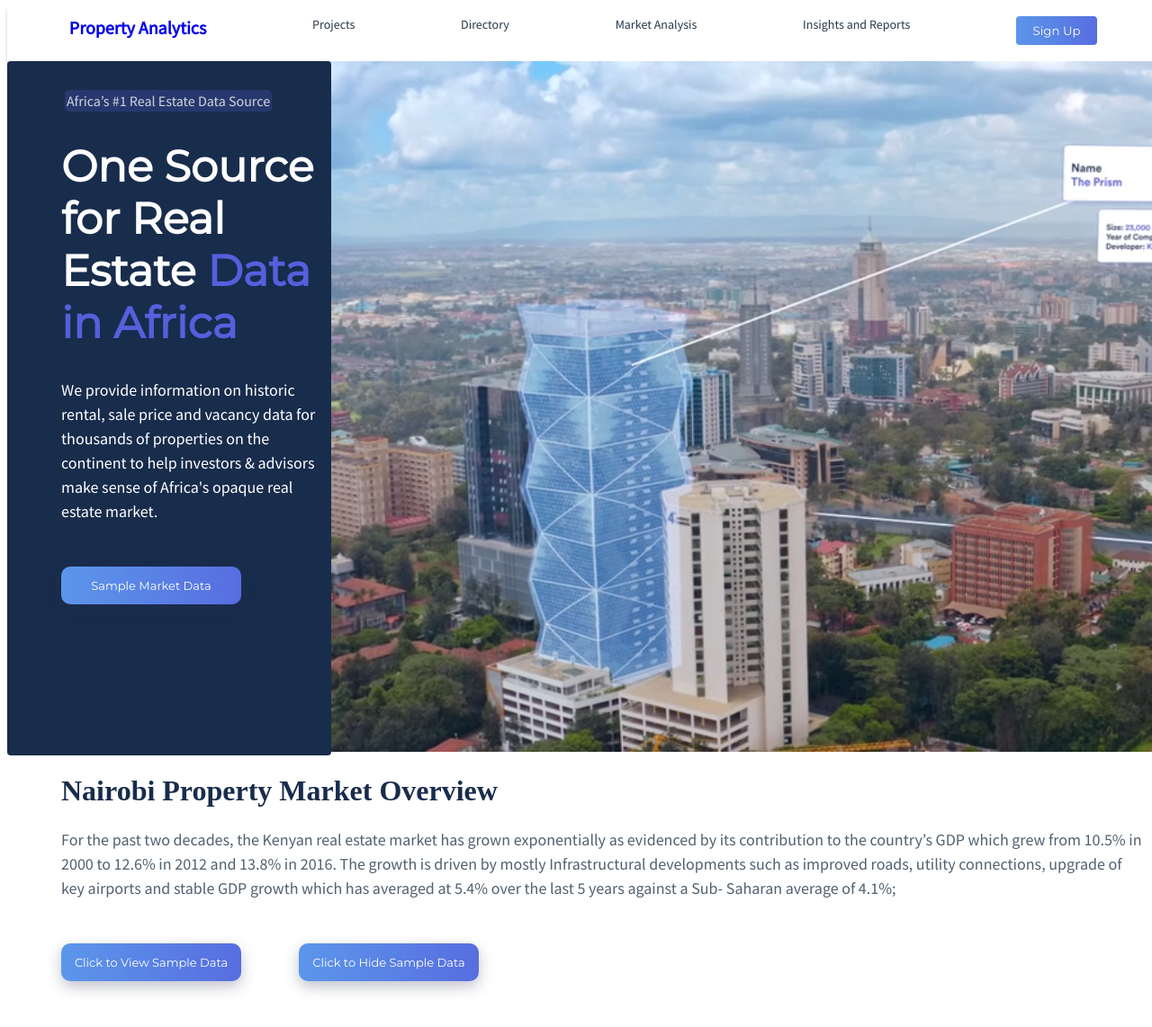
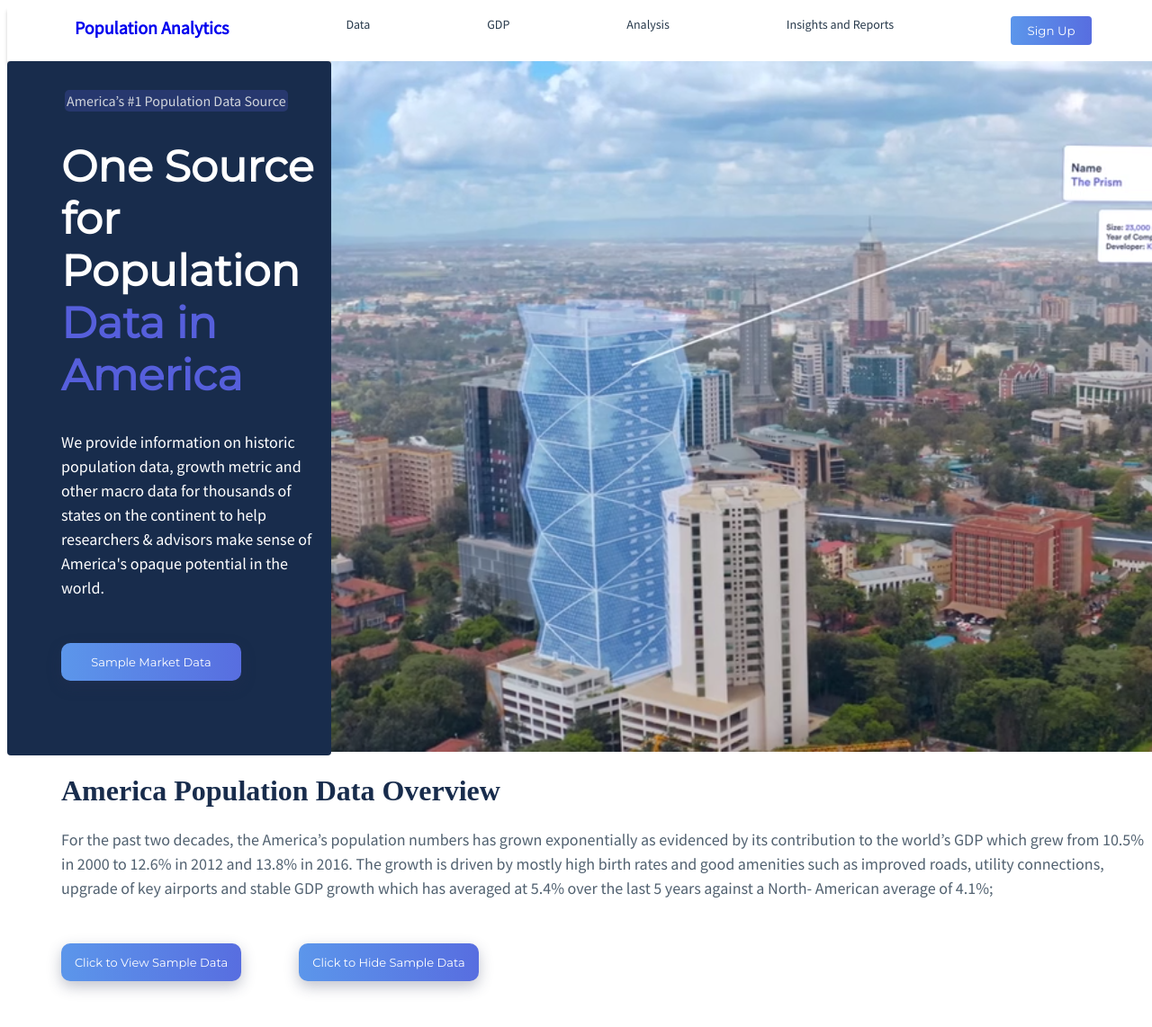
Before and after one commit to G-vans/Population-Analytics-Phase-1, a website: page index.html in a window 1280 px wide. Shown: the top 1142 px of the page at 90% size. Drawn offline with Linux system fonts and the light colour scheme; no server answers.

Commit message:
chore:updating html text

```diff
--- a/index.html
+++ b/index.html
@@ -9,23 +9,23 @@
   <link rel="preconnect" href="https://fonts.gstatic.com" crossorigin>
   <link href="https://fonts.googleapis.com/css2?family=Source+Sans+Pro&display=swap" rel="stylesheet">
   <link rel="stylesheet" href="./assets/style.css" />
-    <title>Property Analytics</title>
+  <title>Population Analytics</title>
 </head>
 
 <body>
   <!--Top Navbar-->
   <div class="navbar">
     <div id="logo">
-        <a href="#">Property Analytics</a>
+      <a href="#">Population Analytics</a>
     </div>
 
-        <li><a href="#">Projects</a></li>
-        <li><a href="#">Directory</a></li>
-        <li><a href="#">Market Analysis</a></li>
+    <li><a href="#">Data</a></li>
+    <li><a href="#">GDP</a></li>
+    <li><a href="#">Analysis</a></li>
     <li><a href="#">Insights and Reports</a></li>
     <div class="navbar-signup">
 
-        <button onclick="document.getElementById('id01').style.display='block'"  class="btn-navbar">Sign Up</button>
+      <button onclick="document.getElementById('id01').style.display='block'" class="btn-navbar">Sign Up</button>
     </div>
   </div>
 
@@ -35,7 +35,8 @@
 
     <form class="modal-content animate" action="#" method="post">
       <div class="imgcontainer">
-            <span onclick="document.getElementById('id01').style.display='none'" class="close" title="Close Modal">&times;</span>
+        <span onclick="document.getElementById('id01').style.display='none'" class="close"
+          title="Close Modal">&times;</span>
         <img src="./assets/images/img-avatar.jpg" alt="Avatar" class="avatar">
       </div>
 
@@ -53,7 +54,8 @@
       </div>
 
       <div class="container" style="background-color:#f1f1f1">
-            <button type="button" onclick="document.getElementById('id01').style.display='none'" class="cancelbtn">Cancel</button>
+        <button type="button" onclick="document.getElementById('id01').style.display='none'"
+          class="cancelbtn">Cancel</button>
         <span class="psw">Forgot <a href="#">password?</a></span>
       </div>
     </form>
@@ -62,14 +64,14 @@
   <!--Banner section-->
   <div class="banner">
     <div class="banner-text">
-            <p id="banner-tag">Africa’s #1 Real Estate Data Source</p>
+      <p id="banner-tag">America’s #1 Population Data Source</p>
 
-            <h1 class="text-1">One Source for Real Estate <span id="text-1-span">Data in Africa</span></h1>
+      <h1 class="text-1">One Source for Population <span id="text-1-span">Data in America</span></h1>
 
-            <p id="banner-text-description">We provide information on historic rental, sale price
-                and vacancy data for thousands of properties on the
-                continent to help investors & advisors make sense of
-                Africa's opaque real estate market.</p>
+      <p id="banner-text-description">We provide information on historic population data, growth metric
+        and other macro data for thousands of states on the
+        continent to help researchers & advisors make sense of
+        America's opaque potential in the world.</p>
 
       <button id="btn-analys"><a href="#">Sample Market Data</a></button>
       <br>
@@ -81,19 +83,27 @@
 
   <!--Main Body-->
   <div class="mainbody">
-      <h1 class="main-header">Nairobi Property Market Overview</h1>
-      <p class="main-description">For the past two decades, the Kenyan real estate market has grown exponentially as evidenced by its contribution to the country’s GDP which grew from 10.5% in 2000 to 12.6% in 2012 and 13.8% in 2016. The growth is driven by mostly Infrastructural developments such as improved roads, utility connections, upgrade of key airports and stable GDP growth which has averaged at 5.4% over the last 5 years against a Sub- Saharan average of 4.1%;</p>
+    <h1 class="main-header">America Population Data Overview</h1>
+    <p class="main-description">For the past two decades, the America’s population numbers has grown exponentially as
+      evidenced by its contribution to the world’s GDP which grew from 10.5% in 2000 to 12.6% in 2012 and 13.8% in 2016.
+      The growth is driven by mostly high birth rates and good amenities such as improved roads, utility connections,
+      upgrade of key airports and stable GDP growth which has averaged at 5.4% over the last 5 years against a North-
+      American average of 4.1%;</p>
   </div>
 
   <div>
 
-  <button  id="btn-analys1">Click to View Sample Data</button>
+    <button id="btn-analys1">Click to View Sample Data</button>
 
-  <button onclick="document.getElementById('main-table').style.display='none'" id="btn-analys">Click to Hide Sample Data</button>
+    <button onclick="document.getElementById('main-table').style.display='none'" id="btn-analys">Click to Hide Sample
+      Data</button>
 
   </div>
 
-  <div class="change-sec"> <h1> Read data below: <div id="result"></div> </h1></div>
+  <div class="change-sec">
+    <h1> Read data below: <div id="result"></div>
+    </h1>
+  </div>
 
   <div id="main-table" style="display: none;">
     <table>
```
Lines whose indentation alone changed are shown as unchanged.
